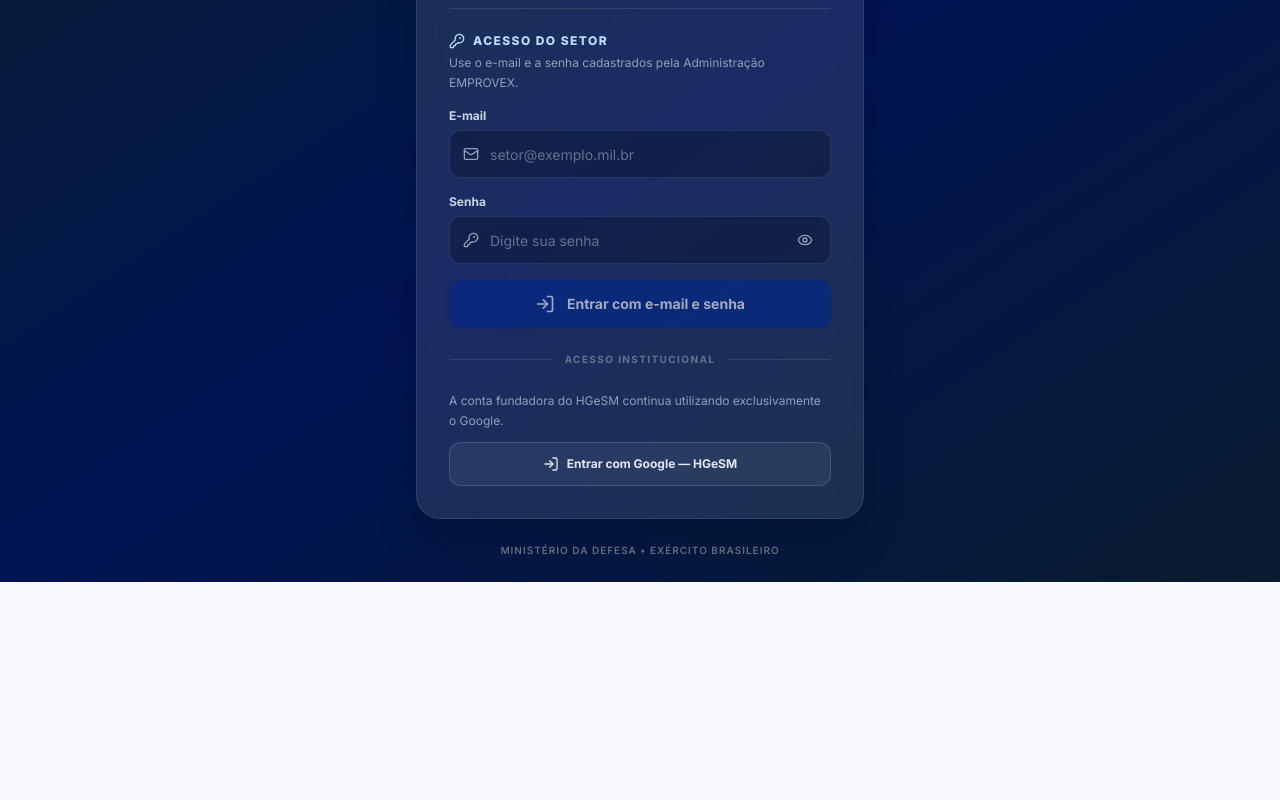
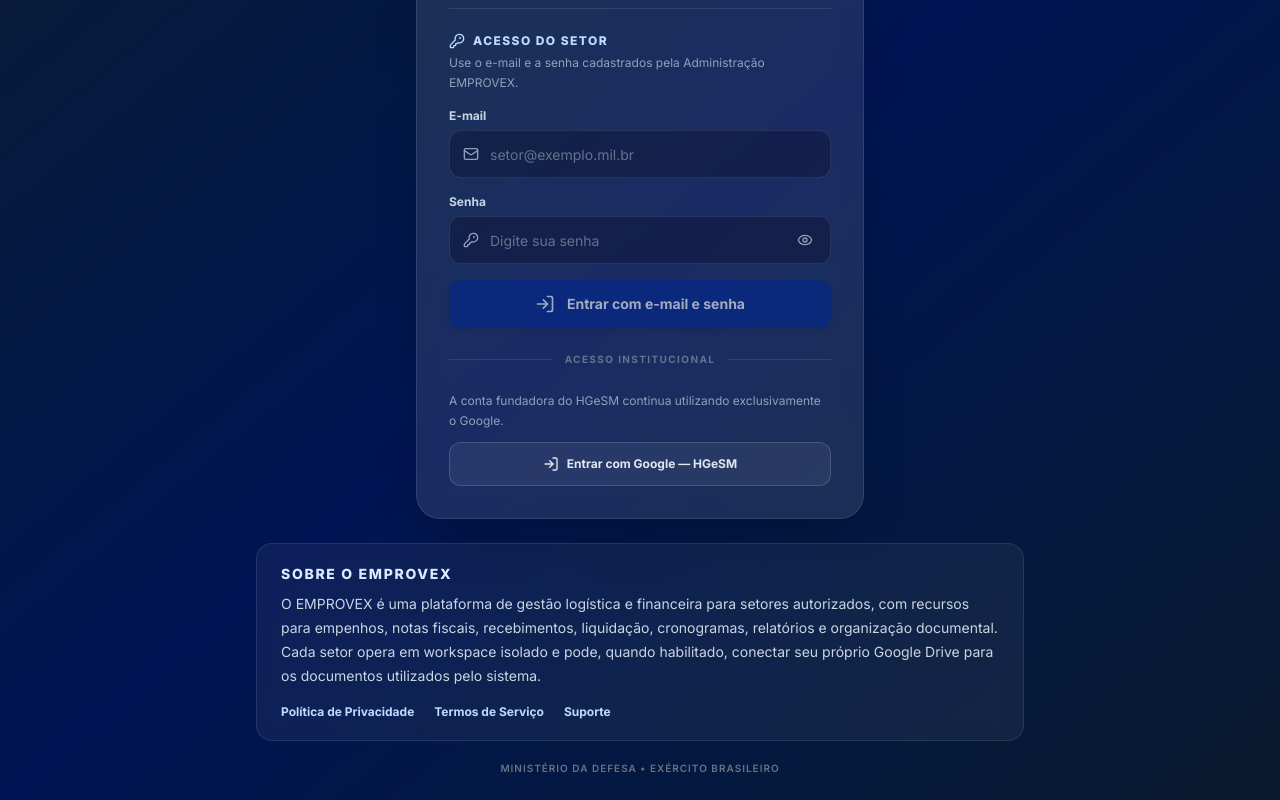
Before and after one commit to aprov-hgesm/Controles-de-Empenhos---Aprov, a Next.js app: page / in a window 1280 px wide. Shown: the part 263-1063 px from the top of the page. Before the commit the page ends 845 px from the top, so only its background shows below. Built offline with nearby package versions, Linux system fonts and the light colour scheme; no server answers; the database is empty.

Commit message:
feat: add public app description and legal links

```diff
--- a/app/page.tsx
+++ b/app/page.tsx
@@ -1,6 +1,7 @@
 'use client';
 
 import { useCallback, useEffect, useRef, useState, type FormEvent } from 'react';
+import Link from 'next/link';
 import { motion } from 'motion/react';
 import { Eye, EyeOff, KeyRound, Loader2, LogIn, Mail } from 'lucide-react';
 
@@ -445,7 +446,30 @@ export default function Home() {
           </div>
         </motion.div>
 
-        <p className="mt-6 text-center text-[10px] font-semibold uppercase tracking-widest text-gray-500">
+        <section className="mt-6 w-full max-w-3xl rounded-2xl border border-white/10 bg-white/[0.05] px-6 py-5 text-left backdrop-blur-sm">
+          <h3 className="text-sm font-extrabold uppercase tracking-[0.12em] text-blue-100">
+            Sobre o EMPROVEX
+          </h3>
+          <p className="mt-2 text-xs leading-6 text-slate-300 sm:text-sm">
+            O EMPROVEX é uma plataforma de gestão logística e financeira para setores autorizados,
+            com recursos para empenhos, notas fiscais, recebimentos, liquidação, cronogramas,
+            relatórios e organização documental. Cada setor opera em workspace isolado e pode,
+            quando habilitado, conectar seu próprio Google Drive para os documentos utilizados pelo sistema.
+          </p>
+          <div className="mt-4 flex flex-wrap items-center gap-x-5 gap-y-2 text-xs font-bold">
+            <Link href="/privacy" className="text-blue-200 transition hover:text-white hover:underline">
+              Política de Privacidade
+            </Link>
+            <Link href="/terms" className="text-blue-200 transition hover:text-white hover:underline">
+              Termos de Serviço
+            </Link>
+            <a href="mailto:aprov1hgesm@gmail.com" className="text-blue-200 transition hover:text-white hover:underline">
+              Suporte
+            </a>
+          </div>
+        </section>
+
+        <p className="mt-5 text-center text-[10px] font-semibold uppercase tracking-widest text-gray-500">
           Ministério da Defesa • Exército Brasileiro
         </p>
       </div>
```
